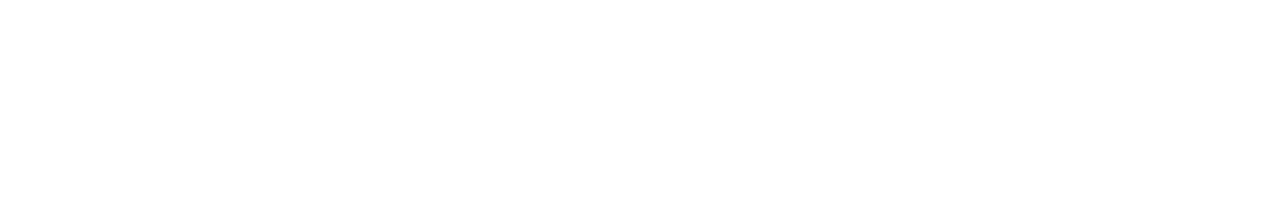
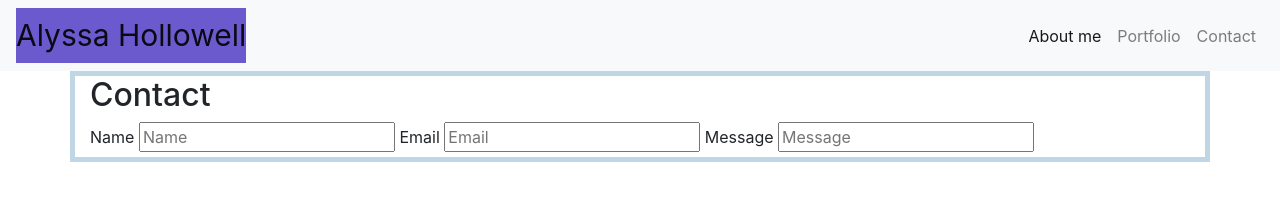
Before and after one commit to alyssah1/Responsive-portfolio, a plain HTML site: page contact.html in a window 1280 px wide. Drawn offline with nearby package versions, Linux system fonts and the light colour scheme.

Commit message:
saving changes

```diff
--- a/contact.html
+++ b/contact.html
@@ -0,0 +1,75 @@
+<!DOCTYPE html>
+<html lang="en">
+<head>
+    <meta charset="UTF-8">
+    <meta name="viewport" content="width=device-width, initial-scale=1.0">
+    <title>Alyssa Hollowell Portfolio</title>
+
+<!--bootstrap link-->
+<link rel="stylesheet" href="https://cdn.jsdelivr.net/npm/bootstrap@4.5.3/dist/css/bootstrap.min.css" integrity="sha384-TX8t27EcRE3e/ihU7zmQxVncDAy5uIKz4rEkgIXeMed4M0jlfIDPvg6uqKI2xXr2" crossorigin="anonymous">
+<!--stylesheet-->
+<link rel="stylesheet" type="text/css" href="style.css">
+
+</head>
+<body>
+
+<!--Navigation bar starts here-->
+<nav class="navbar navbar-expand-lg navbar-light bg-light">
+    <a class="navbar-brand" href="#">Alyssa Hollowell</a>
+        <button class="navbar-toggler" type="button" data-toggle="collapse" data-target="#navbarNav" aria-controls="navbarNav" aria-expanded="false" aria-label="Toggle navigation">
+            <span class="navbar-toggler-icon"></span>
+        </button>
+            <div class="collapse navbar-collapse" id="navbarNav">
+                <ul class="navbar-nav">
+                    <li class="nav-item active">
+                      <a class="nav-link" href="index.html">About me<span class="sr-only">(current)</span></a>
+                    </li>
+                    <li class="nav-item">
+                      <a class="nav-link" href="portfolio.html">Portfolio</a>
+                    </li>
+                    <li class="nav-item">
+                      <a class="nav-link" href="contact.html">Contact</a>
+                    </li>
+                </ul>
+            </div>
+</nav>
+<!--End Nav-->
+
+<!--Start contact info -->
+<div class="container">
+    <h2>Contact</h2>
+    <div class="column">
+        <label for="name">Name</label>
+        <input type="text" id="name" name="Name" placeholder="Name">
+        <label for="email">Email</label>
+        <input type="text" id="email" name="Email" placeholder="Email">
+        <label for="message">Message</label>
+        <input type="text" id="message" name="Message" placeholder="Message">
+
+
+
+
+
+
+
+    </div>
+</div>
+
+
+
+
+
+
+
+
+
+
+
+<script src="https://code.jquery.com/jquery-3.5.1.slim.min.js" integrity="sha384-DfXdz2htPH0lsSSs5nCTpuj/zy4C+OGpamoFVy38MVBnE+IbbVYUew+OrCXaRkfj" crossorigin="anonymous"></script>
+<script src="https://cdn.jsdelivr.net/npm/popper.js@1.16.1/dist/umd/popper.min.js" integrity="sha384-9/reFTGAW83EW2RDu2S0VKaIzap3H66lZH81PoYlFhbGU+6BZp6G7niu735Sk7lN" crossorigin="anonymous"></script>
+<script src="https://cdn.jsdelivr.net/npm/bootstrap@4.5.3/dist/js/bootstrap.min.js" integrity="sha384-w1Q4orYjBQndcko6MimVbzY0tgp4pWB4lZ7lr30WKz0vr/aWKhXdBNmNb5D92v7s" crossorigin="anonymous"></script>
+
+
+
+</body>
+</html>
--- a/style.css
+++ b/style.css
@@ -17,3 +17,11 @@ footer {
     text-align: center;
 
 }
+
+.container {
+    border: 5px solid #c0d6e4;
+}
+
+.page-header {
+    text-decoration: underline;
+}
```
Also changed, not shown: index.html (+1 -0 lines), portfolio.html (+67 -0 lines).
